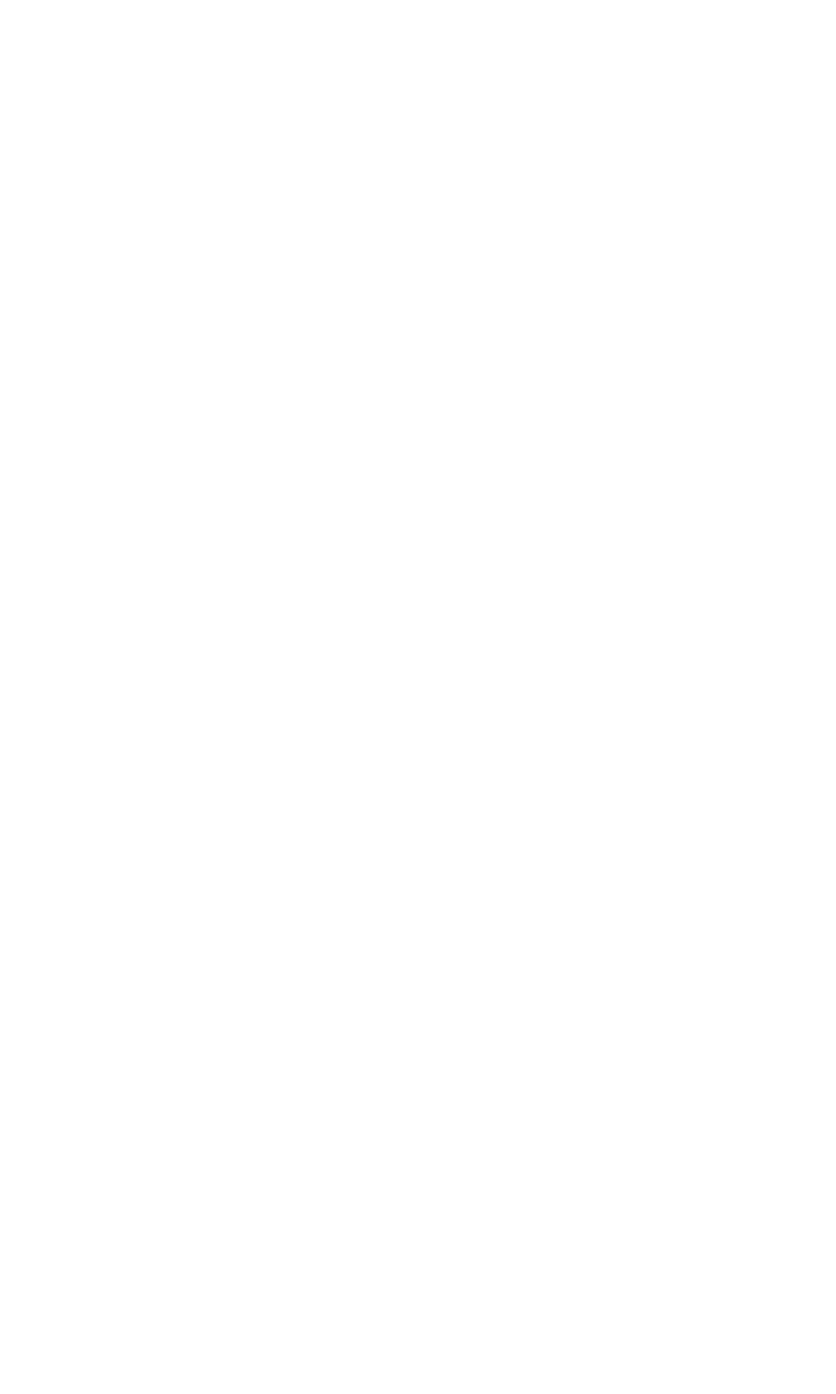
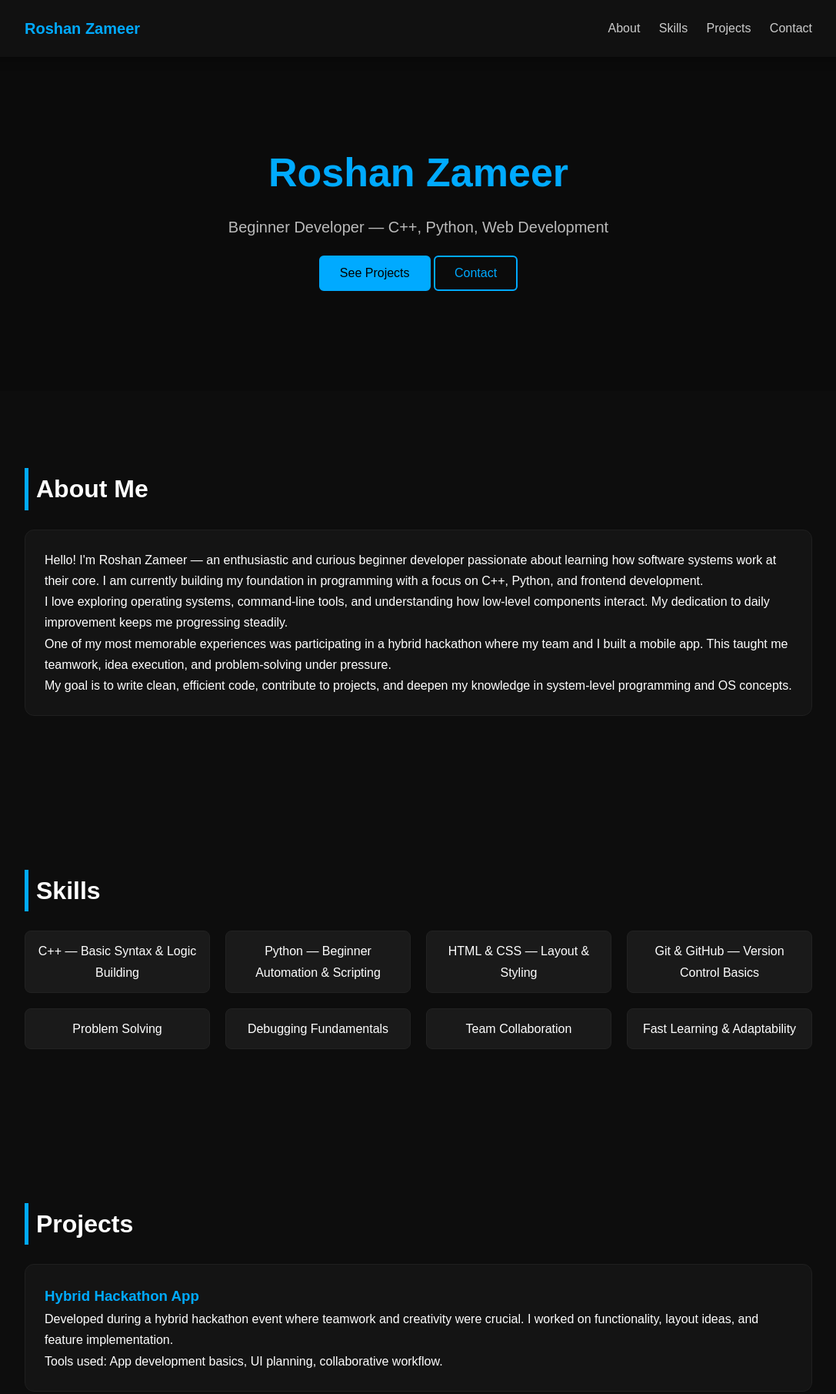
Before and after one commit to rzoshan46-del/My-Portfolio, a plain HTML site: page index.html in a window 1280 px wide. Shown: the top 1811 px of the page at 77% size, without its empty margins (96-1183 px from the left). Before the commit the page ends 800 px from the top, so only its background shows below. Drawn offline with Linux system fonts and the light colour scheme.

Commit message:
Update index.html

```diff
--- a/index.html
+++ b/index.html
@@ -5,20 +5,116 @@
   <meta name="viewport" content="width=device-width, initial-scale=1.0" />
   <title>Roshan Zameer — Portfolio</title>
   <style>
+    * {
+      margin: 0;
+      padding: 0;
+      box-sizing: border-box;
+      font-family: "Poppins", sans-serif;
+    }
     body {
-        margin: 0;
-        font-family: 'Poppins', sans-serif;
-        background: #ffffff;
-        color: #1a1a1a;
-        line-height: 1.6;
+      background: #0d0d0d;
+      color: #ffffff;
+      line-height: 1.7;
     }
-    header {
-        background: #ffffff;
+    nav {
+      display: flex;
+      justify-content: space-between;
+      align-items: center;
+      padding: 20px 10%;
+      background: #111111;
+      position: fixed;
+      width: 100%;
+      top: 0;
+      z-index: 1000;
+      box-shadow: 0 0 15px rgba(0,0,0,0.4);
+    }
+    nav a {
+      margin-left: 20px;
+      text-decoration: none;
+      color: #cccccc;
+      transition: 0.3s;
+      font-weight: 500;
+    }
+    nav a:hover {
+      color: #00aaff;
+    }
+    .hero {
+      text-align: center;
+      padding: 180px 20px 130px;
+      background: #0b0b0b;
+    }
+    .hero h1 {
+      font-size: 52px;
+      font-weight: 700;
+      color: #00aaff;
+    }
+    .hero p {
+      font-size: 20px;
+      margin-top: 10px;
+      color: #bbbbbb;
+    }
+    .btn {
+      margin-top: 20px;
+      padding: 12px 25px;
+      border-radius: 6px;
+      border: 2px solid #00aaff;
+      background: transparent;
+      color: #00aaff;
+      cursor: pointer;
+      transition: 0.3s;
+      font-size: 16px;
+    }
+    .btn:hover {
+      background: #00aaff;
+      color: #000;
+    }
+    .btn-primary {
+      background: #00aaff;
+      color: #000;
+    }
+    section {
+      padding: 100px 10%;
+    }
+    h2 {
+      font-size: 32px;
+      margin-bottom: 25px;
+      border-left: 5px solid #00aaff;
+      padding-left: 10px;
+    }
+    .card {
+      background: #141414;
+      padding: 25px;
+      border-radius: 12px;
+      border: 1px solid #1f1f1f;
+      transition: 0.3s;
+    }
+    .card:hover {
+      transform: translateY(-5px);
+      box-shadow: 0 0 20px rgba(0,170,255,0.1);
+    }
+    .skills {
+      display: grid;
+      grid-template-columns: repeat(auto-fit, minmax(220px, 1fr));
+      gap: 20px;
+    }
+    .skills span {
+      background: #1a1a1a;
+      padding: 12px;
+      border-radius: 8px;
+      border: 1px solid #222;
+      text-align: center;
+    }
+    footer {
+      text-align: center;
+      padding: 30px;
+      background: #0a0a0a;
+      color: #777;
+    }
+  </style>
 </head>
 <body>
-
   <nav>
-    <div><strong>Roshan Zameer</strong></div>
+    <div><strong style="color:#00aaff; font-size:20px;">Roshan Zameer</strong></div>
     <div>
       <a href="#about">About</a>
       <a href="#skills">Skills</a>
@@ -34,22 +130,22 @@
     <button class="btn" onclick="document.querySelector('#contact').scrollIntoView({behavior:'smooth'})">Contact</button>
   </section>
 
-  <section id="about" class="section">
+  <section id="about">
     <h2>About Me</h2>
     <div class="card">
       <p>Hello! I'm Roshan Zameer — an enthusiastic and curious beginner developer passionate about learning how software systems work at their core. I am currently building my foundation in programming with a focus on C++, Python, and frontend development.</p>
-      <p>I have a strong interest in operating systems, command-line tools, and understanding how low-level components interact with hardware. Even though I am at an early stage in my coding journey, my dedication to improving daily and experimenting with new technologies keeps me progressing steadily.</p>
-      <p>One of my most memorable experiences was participating in a hybrid hackathon, where my team and I built a functioning mobile app. This experience taught me teamwork, idea execution, problem-solving under pressure, and how to think like a developer.</p>
-      <p>My goal is to learn best practices, write clean and efficient code, contribute to team projects, and explore advanced OS concepts such as process management, memory handling, and system-level programming.</p>
+      <p>I love exploring operating systems, command-line tools, and understanding how low-level components interact. My dedication to daily improvement keeps me progressing steadily.</p>
+      <p>One of my most memorable experiences was participating in a hybrid hackathon where my team and I built a mobile app. This taught me teamwork, idea execution, and problem‑solving under pressure.</p>
+      <p>My goal is to write clean, efficient code, contribute to projects, and deepen my knowledge in system-level programming and OS concepts.</p>
     </div>
   </section>
 
-  <section id="skills" class="section">
+  <section id="skills">
     <h2>Skills</h2>
-    <div class="card skills">
+    <div class="skills">
       <span>C++ — Basic Syntax & Logic Building</span>
-      <span>Python — Beginner Level Automation & Scripting</span>
-      <span>HTML & CSS — Website Layout & Styling</span>
+      <span>Python — Beginner Automation & Scripting</span>
+      <span>HTML & CSS — Layout & Styling</span>
       <span>Git & GitHub — Version Control Basics</span>
       <span>Problem Solving</span>
       <span>Debugging Fundamentals</span>
@@ -58,39 +154,39 @@
     </div>
   </section>
 
-  <section id="projects" class="section">
+  <section id="projects">
     <h2>Projects</h2>
 
     <div class="card">
-      <h3>Hybrid Hackathon App</h3>
-      <p>This app was developed during a hybrid hackathon event where teamwork, creativity, and quick thinking were essential. I contributed to the app's functionality, layout ideas, and implementation steps. This project helped me understand practical development workflows and how features evolve from ideas into functional components.</p>
-      <p>Technologies involved: Basic app development tools, UI planning, and collaborative version control.</p>
+      <h3 style="color:#00aaff;">Hybrid Hackathon App</h3>
+      <p>Developed during a hybrid hackathon event where teamwork and creativity were crucial. I worked on functionality, layout ideas, and feature implementation.</p>
+      <p>Tools used: App development basics, UI planning, collaborative workflow.</p>
     </div>
+    <br>
 
     <div class="card">
-      <h3>Beginner Web Experiments</h3>
-      <p>I have created small web-based projects to practice HTML, CSS, and JavaScript fundamentals. These include simple UI layouts, interactive buttons, and responsive structures. These experiments help me improve visually and think more creatively.</p>
+      <h3 style="color:#00aaff;">Beginner Web Experiments</h3>
+      <p>Small projects using HTML, CSS, and JavaScript to explore layouts, buttons, and responsiveness. These experiments help me gain confidence in web design.</p>
     </div>
+    <br>
 
     <div class="card">
-      <h3>Command-Line Practice</h3>
-      <p>I frequently practice using command-line tools to understand how systems work under the hood. This includes directory navigation, file handling, running scripts, and exploring basic shell concepts.</p>
+      <h3 style="color:#00aaff;">Command-Line Practice</h3>
+      <p>Practicing terminal commands to better understand file handling, scripting, and system operations. Helps me think like a system-level programmer.</p>
     </div>
-
   </section>
 
-  <section id="contact" class="section">
+  <section id="contact">
     <h2>Contact</h2>
     <div class="card">
-      <p>Email: rzoshan46@gmail.com</p>
-      <p>Phone: 9632506489</p>
-      <p>Feel free to reach out for collaborations, learning discussions, or project contributions!</p>
+      <p>Email: <span style="color:#00aaff;">rzoshan46@gmail.com</span></p>
+      <p>Phone: <span style="color:#00aaff;">9632506489</span></p>
+      <p>Feel free to reach out for collaborations or discussions!</p>
     </div>
   </section>
 
   <footer>
     © 2025 Roshan Zameer — Portfolio
   </footer>
-
 </body>
 </html>
```
